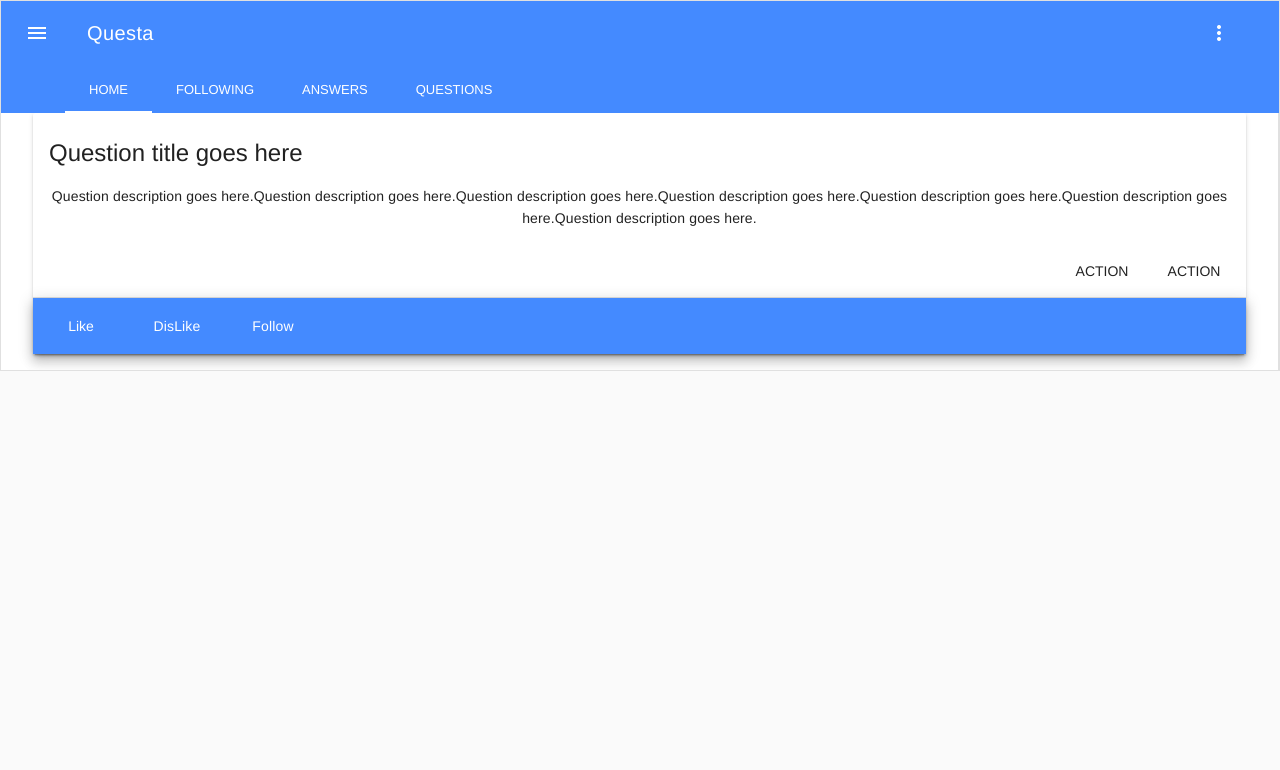
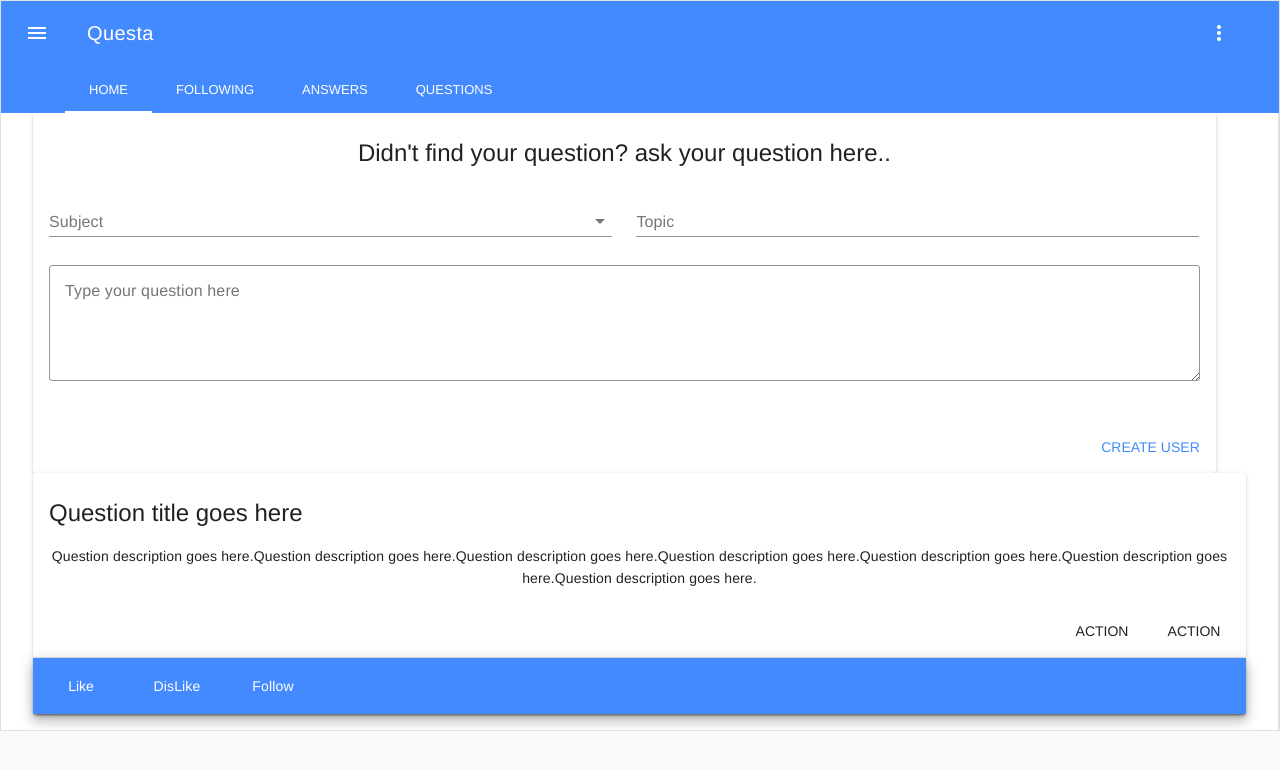
Before and after one commit to VrushankPatel/Quortex, a Vue app: page /home in a window 1280 px wide. Shown: the top 770 px of the page. Built offline with nearby package versions, Linux system fonts and the light colour scheme; what @braid/vue-formulate, vue-plugin-load-script, vue-sweetalert2 would draw is missing.

Commit message:
added qa form

```diff
--- a/package.json
+++ b/package.json
@@ -19,7 +19,8 @@
     "vue-material": "^1.0.0-beta-15",
     "vue-plugin-load-script": "^1.3.2",
     "vue-router": "^3.2.0",
-    "vue-sweetalert2": "^3.0.8"
+    "vue-sweetalert2": "^3.0.8",
+    "vuelidate": "^0.7.5"
   },
   "devDependencies": {
     "@vue/cli-plugin-babel": "~4.5.0",
--- a/src/common/actions.js
+++ b/src/common/actions.js
@@ -31,5 +31,14 @@ export default {
                 text: "Incorrect username or password, please try again.",
             });
         }
-    }
+    },
+    successQuestionPost(swal, code, status) {
+        if (status == true && code == 200) {
+            swal.fire({
+                icon: "success",
+                title: "Success",
+                text: "Your question is posted successfully",
+            });
+        }
+    },
 }
--- a/src/common/utilities.js
+++ b/src/common/utilities.js
@@ -13,7 +13,8 @@ export default {
 
     getAuthJSONHeader() {
         return {
-            "Authorization": "Bearer " + localStorage.getItem('token'),
+            "userId": localStorage.getItem('questauserId'),
+            "Authorization": "Bearer " + localStorage.getItem('questatoken'),
         }
     }
 }
--- /dev/null
+++ b/src/components/AskQuestionCard.vue
@@ -0,0 +1,141 @@
+<template>
+  <div>
+    <form novalidate @submit.prevent="validateUser">
+      <md-card class="md-layout-item md-size-95 md-small-size-95">
+        <md-card-header>
+          <div class="md-title">Didn't find your question? ask your question here..</div>
+        </md-card-header>
+
+        <md-card-content>
+          <div class="md-layout md-gutter">
+            <div class="md-layout-item md-small-size-100">
+              <md-field :class="getValidationClass('subject')">
+                <label for="subject">Subject</label>
+                <md-select
+                  name="subject"
+                  id="subject"
+                  v-model="form.subject"
+                  md-dense
+                  :disabled="sending"
+                >
+                  <md-option value="Calculas">Calculas</md-option>
+                  <md-option value="Algebra">Algebra</md-option>
+                </md-select>
+                <span class="md-error">The Subject is required</span>
+              </md-field>
+            </div>
+
+            <div class="md-layout-item md-small-size-100">
+              <md-field :class="getValidationClass('topic')">
+                <label for="topic">Topic</label>
+                <md-input name="topic" id="topic" v-model="form.topic" :disabled="sending" />
+                <span class="md-error" v-if="!$v.form.topic.required">The last name is required</span>
+                <span class="md-error" v-else-if="!$v.form.topic.minlength">Invalid last name</span>
+              </md-field>
+            </div>
+          </div>
+
+          <md-field :class="getValidationClass('question')">
+            <label for="question">Type your question here</label>
+            <md-textarea
+              type="questin"
+              name="question"
+              id="question"
+              autocomplete="question"
+              v-model="form.question"
+              :disabled="sending"
+            />
+            <span class="md-error" v-if="!$v.form.question.required">The question is required</span>
+            <span class="md-error" v-else-if="!$v.form.question.minlength">Invalid question</span>
+          </md-field>
+        </md-card-content>
+
+        <md-progress-bar md-mode="indeterminate" v-if="sending" />
+
+        <md-card-actions>
+          <md-button type="submit" class="md-primary" :disabled="sending">Create user</md-button>
+        </md-card-actions>
+      </md-card>
+
+      <md-snackbar :md-active.sync="userSaved">The user {{ lastUser }} was saved with success!</md-snackbar>
+    </form>
+  </div>
+</template>
+
+<script>
+import { validationMixin } from "vuelidate";
+import { required, minLength } from "vuelidate/lib/validators";
+
+export default {
+  name: "FormValidation",
+  mixins: [validationMixin],
+  data: () => ({
+    form: {
+      subject: null,
+      topic: null,
+      question: null,
+    },
+    userSaved: false,
+    sending: false,
+    lastUser: null,
+  }),
+  validations: {
+    form: {
+      subject: {
+        required,
+      },
+      topic: {
+        required,
+        minLength: minLength(3),
+      },
+      question: {
+        required,
+        minLength: minLength(3),
+      },
+    },
+  },
+  methods: {
+    getValidationClass(fieldName) {
+      const field = this.$v.form[fieldName];
+
+      if (field) {
+        return {
+          "md-invalid": field.$invalid && field.$dirty,
+        };
+      }
+    },
+    clearForm() {
+      this.$v.$reset();
+      this.form.subject = null;
+      this.form.topic = null;
+      this.form.question = null;
+    },
+    saveUser() {
+      this.sending = true;
+      // Instead of this timeout, here you can call your API
+      window.setTimeout(() => {
+        this.lastUser = `${this.form.firstName} ${this.form.lastName}`;
+        this.userSaved = true;
+        this.sending = false;
+        this.clearForm();
+      }, 1500);
+    },
+    validateUser() {
+      this.$v.$touch();
+
+      if (!this.$v.$invalid) {
+        this.saveUser();
+      }
+    },
+  },
+};
+</script>
+
+<style lang="scss" scoped>
+.md-progress-bar {
+  position: absolute;
+  top: 0;
+  right: 0;
+  left: 0;
+}
+</style>
--- a/src/components/HomePage.vue
+++ b/src/components/HomePage.vue
@@ -1,21 +1,30 @@
 <template>
   <div>
+    <AskQuestionCard disabled />
     <QuestionCard v-on:actionLike="like()" disabled />
+    <Loader v-if="showLoader" />
   </div>
 </template>
 
 <script>
 import QuestionCard from "@/components/QuestionCard.vue";
+import AskQuestionCard from "@/components/AskQuestionCard.vue";
+import Loader from "@/components/Loader.vue";
 export default {
   name: "HomePage",
   components: {
     QuestionCard,
+    AskQuestionCard,
+    Loader,
   },
   methods: {
     like() {
       alert("Liked");
     },
   },
+  data: () => ({
+    showLoader: false,
+  }),
 };
 </script>
 
--- a/src/views/Home.vue
+++ b/src/views/Home.vue
@@ -17,7 +17,7 @@
                 <md-icon md-menu-trigger>more_vert</md-icon>
               </md-button>
               <md-menu-content>
-                <md-menu-item>My Item 1</md-menu-item>
+                <md-menu-item @click="alert('hello')">Account Settings</md-menu-item>
                 <md-menu-item>My Item 2</md-menu-item>
                 <md-menu-item>Logout</md-menu-item>
               </md-menu-content>
--- a/src/views/Signin.vue
+++ b/src/views/Signin.vue
@@ -18,11 +18,11 @@ export default {
   name: "Signin",
   components: {
     SigninForm,
-    Loader
+    Loader,
   },
   data: () => ({
     baseUrl: properties.baseUrl(),
-    showLoader: false
+    showLoader: false,
   }),
   methods: {
     async signIn(formValues, swal, router) {
@@ -33,13 +33,13 @@ export default {
         method: "post",
         url: this.baseUrl + "/login",
         headers: utilities.getPlainJSONHeader(),
-        data: data
+        data: data,
       };
       axios(config)
-        .then(response => {
+        .then((response) => {
           this.showLoader = false;
-          localStorage.setItem("userId", response.data.userId);
-          localStorage.setItem("token", response.data.token);
+          localStorage.setItem("questauserId", response.data.userId);
+          localStorage.setItem("questatoken", response.data.token);
           actions.successSignin(
             swal,
             response.data.code,
@@ -47,7 +47,7 @@ export default {
             router
           );
         })
-        .catch(error => {
+        .catch((error) => {
           this.showLoader = false;
           actions.errorSignin(
             swal,
@@ -55,7 +55,7 @@ export default {
             error.response.data.status
           );
         });
-    }
-  }
+    },
+  },
 };
 </script>
```
Also changed, not shown: 1 other file (tests, documents, lock files or other folders).
